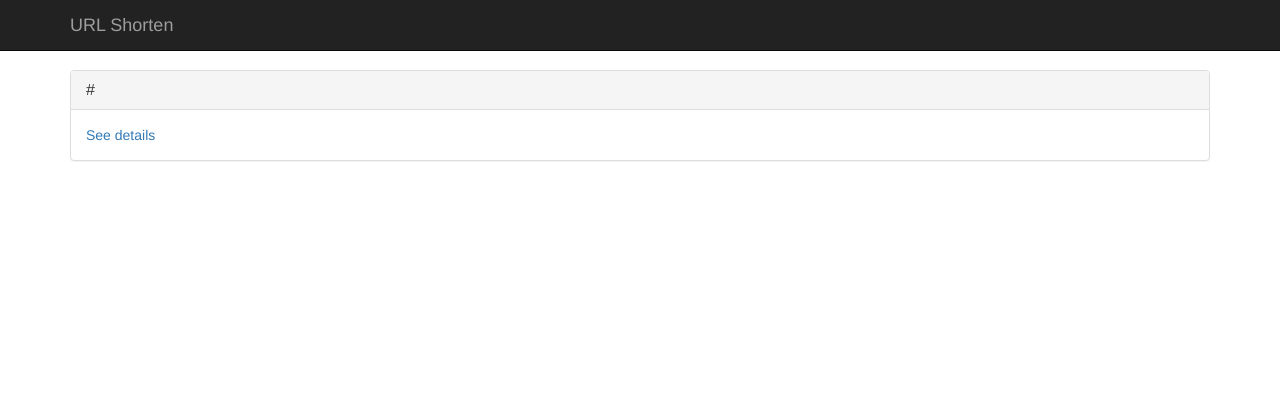
After one commit to lefterisnik/django-shorturl, a Django app: template shorturl/templates/shorturl/urls.html in a window 1280 px wide. The commit adds this page. Shown: the top 420 px of the page. Run offline with Django 3.2, Linux system fonts and the light colour scheme; the template is opened without the code that fills it: most values are stand-ins (such as "Sample title", 1, 10 or a date in 2020); some libraries are stand-ins or nearby versions.

Commit message:
Add/Update templates.

```diff
--- a/shorturl/templates/shorturl/auth_toolbar.html
+++ b/shorturl/templates/shorturl/auth_toolbar.html
@@ -1,4 +1,9 @@
 {% if user.is_authenticated %}
+    <ul class="nav navbar-nav">
+        <li><a href="{% url 'retrieve-urls' %}">My URLs</a></li>
+        <li><a href="{% url 'retrieve-original' %}">Get Original URL</a></li>
+    </ul>
+
     <ul class="nav navbar-nav navbar-right">
         <li><a href="#" id="logout"><span class="glyphicon glyphicon-off" aria-hidden="true"></span></a></li>
     </ul>
--- a/shorturl/templates/shorturl/base.html
+++ b/shorturl/templates/shorturl/base.html
@@ -42,8 +42,6 @@
                 </div><!--/.navbar-collapse -->
             </div>
         </nav>
-
-
 
         <div class="container">
             {% block content %}{% endblock %}
--- /dev/null
+++ b/shorturl/templates/shorturl/urls.html
@@ -0,0 +1,28 @@
+{% extends 'shorturl/base.html' %}
+
+{% block content %}
+    <!-- Main jumbotron for a primary marketing message or call to action -->
+    <div class="panel-group" id="accordion" role="tablist" aria-multiselectable="true">
+        {% for obj in object_list %}
+            <div class="panel panel-default">
+                <div class="panel-heading" role="tab" id="heading{{ forloop.counter }}">
+                    <h4 class="panel-title">
+                        <a {%if not forloop.first %}class="collapsed"{% endif %}role="button" data-toggle="collapse" data-parent="#accordion" href="#collapse{{ forloop.counter }}" aria-expanded="{% if forloop.first %}true{% else %}false{% endif %}" aria-controls="collapse{{ forloop.counter }}">
+                        {{ obj.orig_url|safe }}
+                        </a>
+                    </h4>
+                </div>
+                <div id="collapse{{ forloop.counter }}" class="panel-collapse collapse {% if forloop.first %}in{% endif %}" role="tabpanel" aria-labelledby="heading{{ forloop.counter }}">
+                    <div class="panel-body">
+                        <a href="{% url 'retrieve-details' obj.pk %}">See details</a>
+                    </div>
+                </div>
+            </div>
+        {% empty %}
+            <div class="alert alert-warning alert-dismissible" role="alert">
+              <button type="button" class="close" data-dismiss="alert" aria-label="Close"><span aria-hidden="true">&times;</span></button>
+              No urls found.
+            </div>
+        {% endfor %}
+    </div>
+{% endblock %}
```
Also changed, not shown: shorturl/templates/shorturl/detail.html (added, +15 -0 lines), shorturl/templates/shorturl/index.html (+19 -0 lines), shorturl/templates/shorturl/original.html (added, +23 -0 lines).
